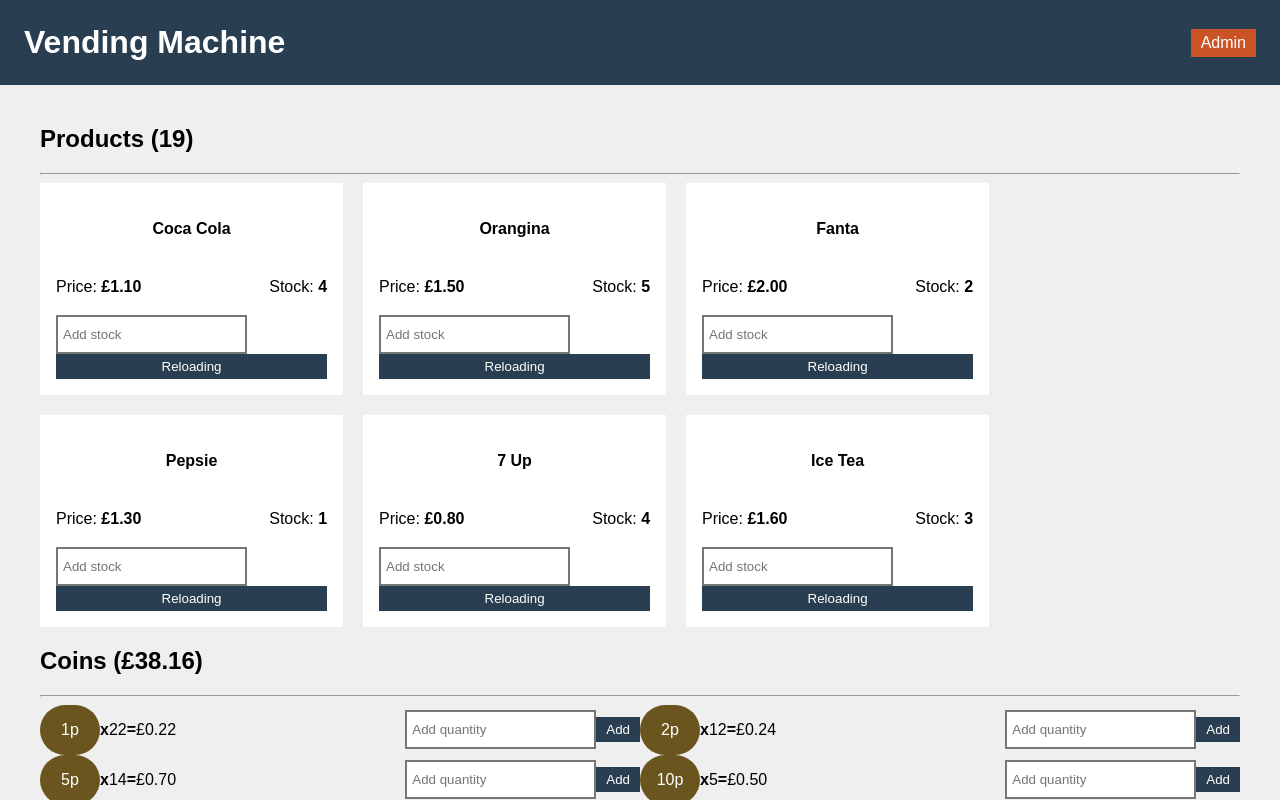
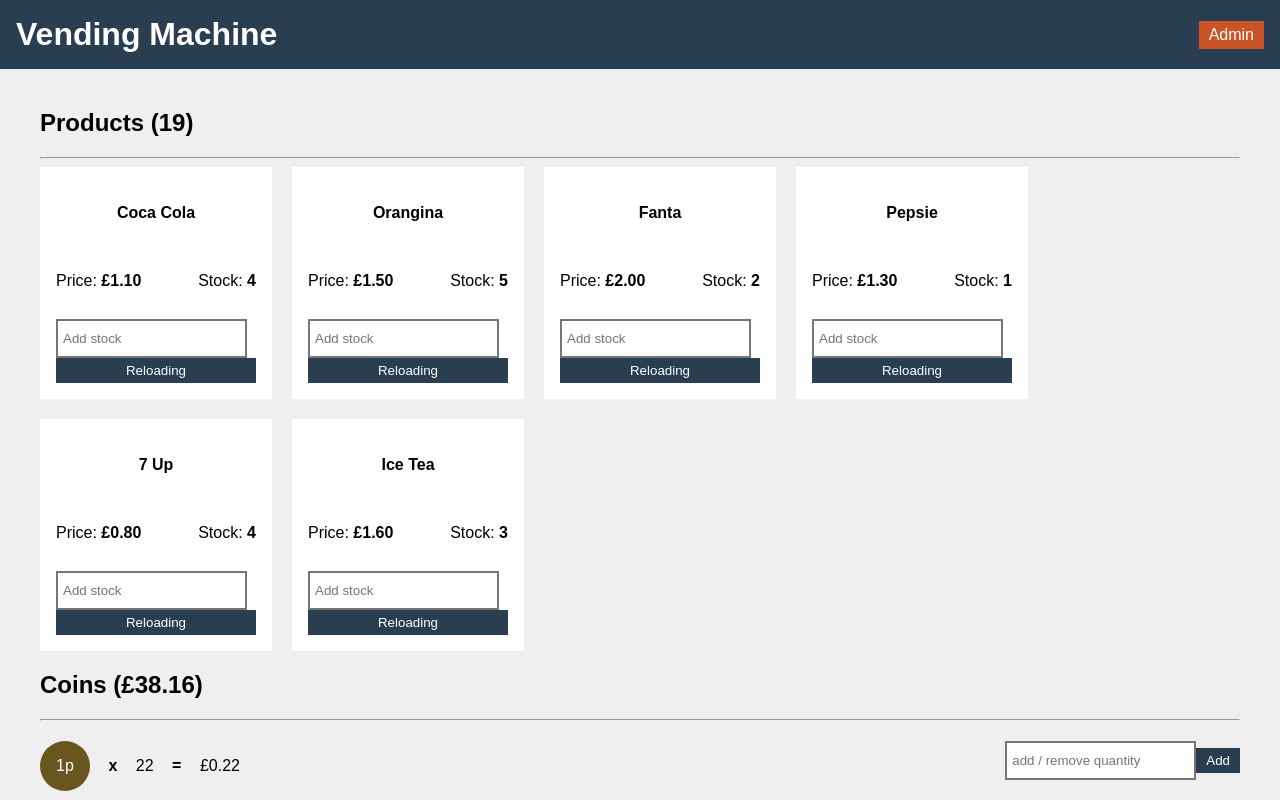
Before and after one commit to cdegrel/vending-machine, a React (Create React App) app: page /admin in a window 1280 px wide. Shown: the top 800 px of the page. Built offline with nearby package versions, Linux system fonts and the light colour scheme.

Commit message:
create coin component

```diff
--- /dev/null
+++ b/src/components/Coin.jsx
@@ -0,0 +1,7 @@
+import React from 'react'
+
+const Coin = ({ coin, onClick }) => (
+    <div className="coin" onClick={onClick}>{coin.label}</div>
+)
+
+export default Coin
--- a/src/scenes/Admin/components/AdminCoinListItem.jsx
+++ b/src/scenes/Admin/components/AdminCoinListItem.jsx
@@ -1,4 +1,5 @@
 import React from 'react'
+import Coin from '../../../components/Coin'
 
 const AdminCoinListItem = ({ coin, onReloadStock }) => {
     const handleSubmit = e => {
@@ -10,15 +11,15 @@
 
     return (
         <div className="coin-list-item">
-            <div className="flex">
-                <div className="flex btn btn-accent btn-round">{coin.label}</div>
+            <div className="coin-list-item__info">
+                <Coin coin={coin} />
                 <strong>x</strong>
                 <div>{coin.stock}</div>
                 <strong>=</strong>
                 <div>£{(coin.value * coin.stock).toFixed(2)}</div>
             </div>
             <form onSubmit={handleSubmit}>
-                <input className="form__field" name="stock" type="number" placeholder="Add quantity"/>
+                <input className="form__field" name="stock" type="number" placeholder="add / remove quantity"/>
                 <button className="btn btn-primary" type="submit">Add</button>
             </form>
         </div>
--- a/src/scenes/Admin/containers/AdminCoinList.jsx
+++ b/src/scenes/Admin/containers/AdminCoinList.jsx
@@ -9,10 +9,10 @@
     return (
         <div className="product">
             <header>
-                <h2>Coins (£{total})</h2>
+                <h2>Coins (£{total.toFixed(2)})</h2>
                 <hr/>
             </header>
-            <div className="flex">
+            <div className="coin-list">
                 {coins.map(coin => (
                     <AdminCoinListItem key={coin.id} coin={coin} onReloadStock={handleReloadStock} />
                 ))}
--- a/src/scenes/Machine/components/CoinSelectorButton.jsx
+++ /dev/null
@@ -1,17 +0,0 @@
-import React from 'react'
-import PropTypes from 'prop-types'
-
-const CoinSelectorButton = ({ coin, onIncrementBalance, onReloadCoinStock }) => (
-    <button className="flex btn btn-accent btn-round" onClick={() => { onIncrementBalance(coin.value); onReloadCoinStock(coin.id, 1) }}>{coin.label}</button>
-)
-
-CoinSelectorButton.propTypes = {
-    coin: PropTypes.shape({
-        id: PropTypes.number.isRequired,
-        label: PropTypes.string.isRequired,
-        value: PropTypes.number.isRequired,
-    }),
-    onIncrementBalance: PropTypes.func.isRequired
-}
-
-export default CoinSelectorButton
--- a/src/scenes/Machine/containers/CoinSelector.jsx
+++ b/src/scenes/Machine/containers/CoinSelector.jsx
@@ -2,14 +2,17 @@
 import PropTypes from 'prop-types'
 import { connect } from 'react-redux'
 
-import CoinSelectorButton from '../components/CoinSelectorButton'
 import { incrementBalance, reloadCoinStock } from '../../../actions'
+import Coin from '../../../components/Coin'
 
 const CoinSelector = ({ coins, handleIncrementBalance, handleReloadCoinStock }) => {
     return (
         <div className="coin-selector">
             {coins.map(coin => (
-                <CoinSelectorButton key={coin.id} coin={coin} onIncrementBalance={handleIncrementBalance} onReloadCoinStock={handleReloadCoinStock} />
+                <Coin coin={coin} onClick={() => {
+                    handleIncrementBalance(coin.value)
+                    handleReloadCoinStock(coin.id)
+                }} />
             ))}
         </div>
     )
@@ -26,7 +29,7 @@
 
 const mapDispatchToProps = dispatch => ({
     handleIncrementBalance: value => dispatch(incrementBalance(value)),
-    handleReloadCoinStock: (id, stock) => dispatch(reloadCoinStock(id, stock))
+    handleReloadCoinStock: id => dispatch(reloadCoinStock(id, 1))
 })
 
 export default connect(mapStateToProps, mapDispatchToProps)(CoinSelector)
--- a/src/style.css
+++ b/src/style.css
@@ -40,11 +40,6 @@
 .btn-full {
     width: 100%;
 }
-.btn-round {
-    border-radius: 50px;
-    width: 40px;
-    height: 40px;
-}
 .btn:disabled {
     background: #c4c4c4;
     cursor: default;
@@ -64,17 +59,25 @@
 
 .header {
     background: var(--primary);
-    padding: 1.5rem;
+    padding: 1rem;
     color: #fff;
     display: flex;
-    flex-wrap: wrap;
+    text-align: center;
+    flex-direction: column;
     align-items: center;
-    justify-content: space-between;
 }
 
-.machine {
+.coin {
+    background: var(--accent);
+    width: 50px;
+    height: 50px;
+    border-radius: 50%;
     display: flex;
-    flex-wrap: wrap;
+    align-items: center;
+    justify-content: center;
+    color: #fff;
+    user-select: none;
+    cursor: pointer;
 }
 
 .app__main {
@@ -82,24 +85,24 @@
     margin: 0 auto;
     padding: 20px;
 }
-.vending-machine {
+
+.machine__control {
     display: flex;
-    flex-wrap: wrap;
-    margin-bottom: 40px;
 }
 
 .product-list {
     display: flex;
+    justify-content: center;
     flex-wrap: wrap;
     margin: -10px;
-    flex: 1;
 }
 
 .product-list-item {
     background: #fff;
     padding: 1rem;
-    height: 180px;
-    min-width: 180px;
+    height: 200px;
+    min-width: 200px;
+    max-width: 200px;
     margin: 10px;
     display: flex;
     flex-direction: column;
@@ -148,8 +151,24 @@
 }
 
 .coin-list-item {
-    width: 50%;
+    display: flex;
+    flex-wrap: wrap;
+    justify-content: space-between;
+    margin: 20px 0;
+}
+.coin-list-item__info {
     display: flex;
     align-items: center;
     justify-content: space-between;
+    width: 200px;
 }
+
+@media screen and (min-width: 480px) {
+    .header {
+        flex-direction: row;
+        justify-content: space-between;
+    }
+    .product-list {
+        justify-content: inherit;
+    }
+}
```
